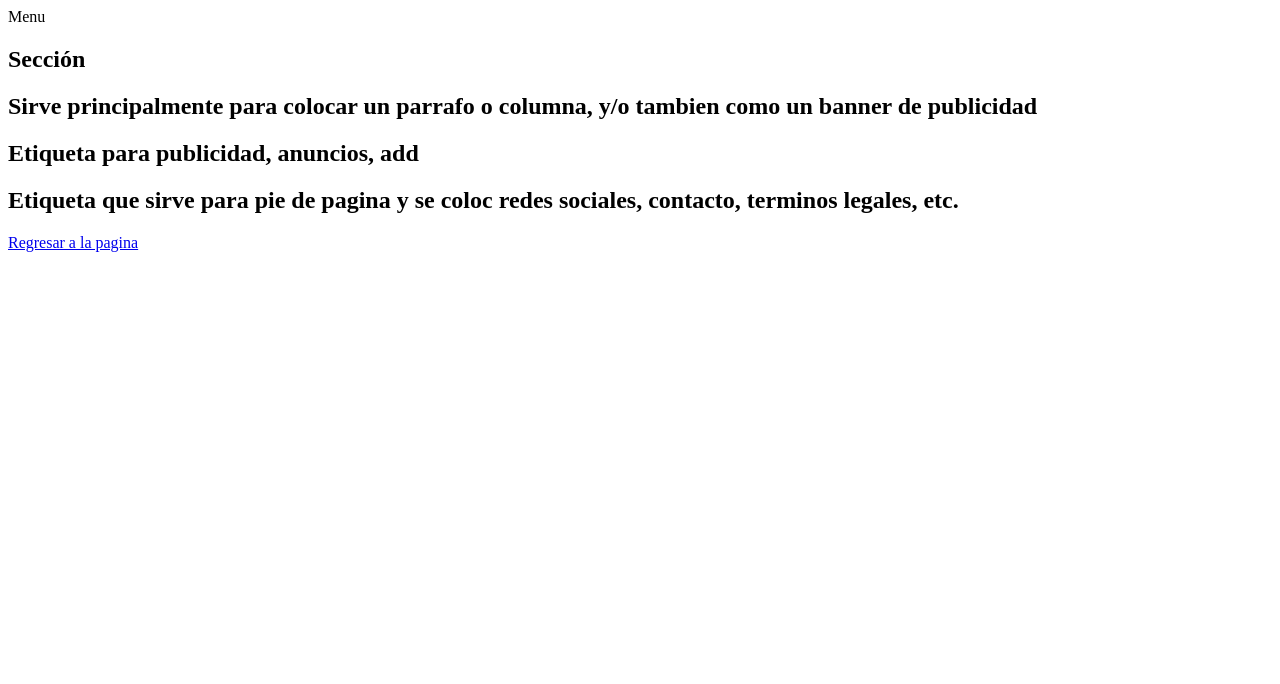
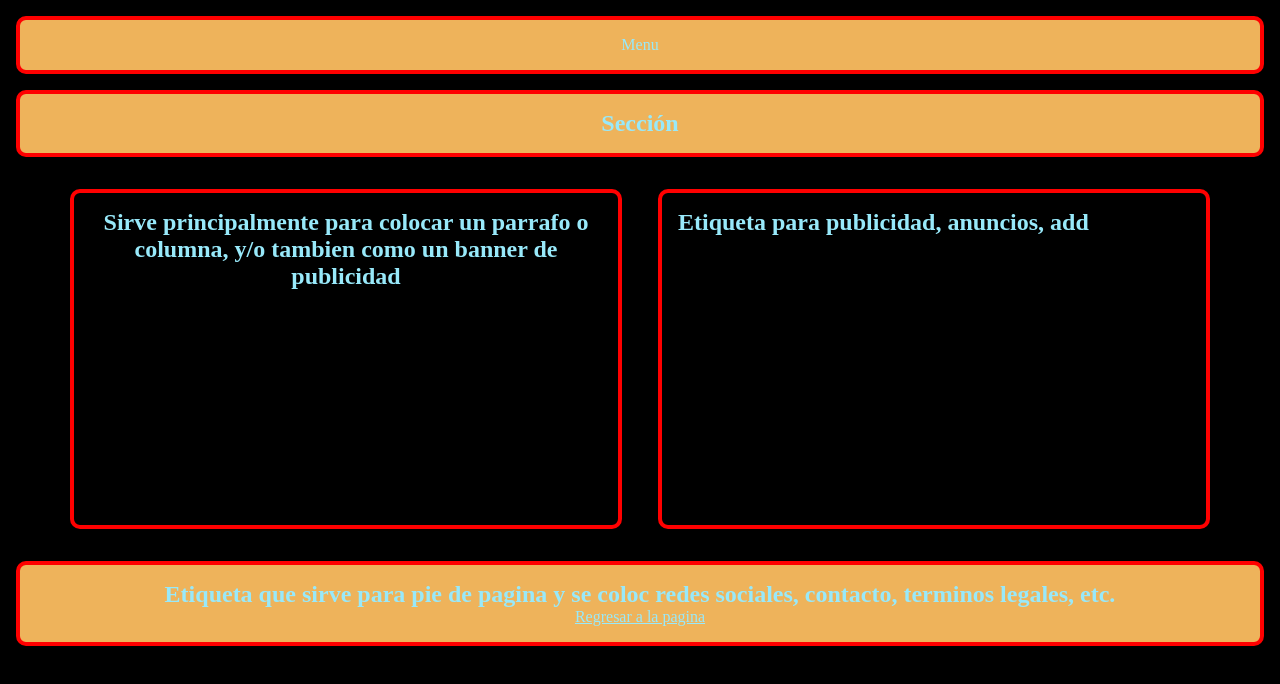
Before and after one commit to CruzCuadrosMartinEmiliano/4IV8_Cruz_Cuadros_MartinEmiliano, a plain HTML site: page 01PrimeraPractica/inicio.html in a window 1280 px wide. Drawn offline with Linux system fonts and the light colour scheme.

Commit message:
Css de la pagina inicio

```diff
--- /dev/null
+++ b/01PrimeraPractica/css/style.css
@@ -0,0 +1,34 @@
+*{
+    padding :0;
+    margin: 0;
+    color: rgb(152, 233, 250);
+    text-align: center;
+}
+html , body{
+background-color: black;
+
+}
+.main_container{
+    border: 7px border rgb(16, 38, 93);
+    border-radius: 50px;
+    margin: 2rem;
+    background-color: rgb(183, 99, 243);
+
+}
+nav,section,footer,aside,article{
+border: 4px solid rgb(255,0, 0);
+margin: 1rem;
+border-radius:10px ;
+padding: 1rem;
+
+}
+article,aside{
+
+    width: 40%;
+    display: inline-flex;
+    height: 300px;
+
+}
+nav,footer,section{
+    background-color: rgb(238, 179, 91);
+}
--- a/01PrimeraPractica/inicio.html
+++ b/01PrimeraPractica/inicio.html
@@ -4,9 +4,10 @@
     <meta charset="UTF-8">
     <meta name="viewport" content="width=device-width, initial-scale=1.0">
     <title>Pagina personal Cruz Cuadros Martin Emiliano</title>
+    <link rel="stylesheet" href="./css/style.css">
 </head>
 <body>
-<div class="container main ">
+<div class="container_main ">
     <div class="container-nav">
         <header>
             <nav>Menu</nav>
```
Also changed, not shown: index.html (+1 -1 lines).
